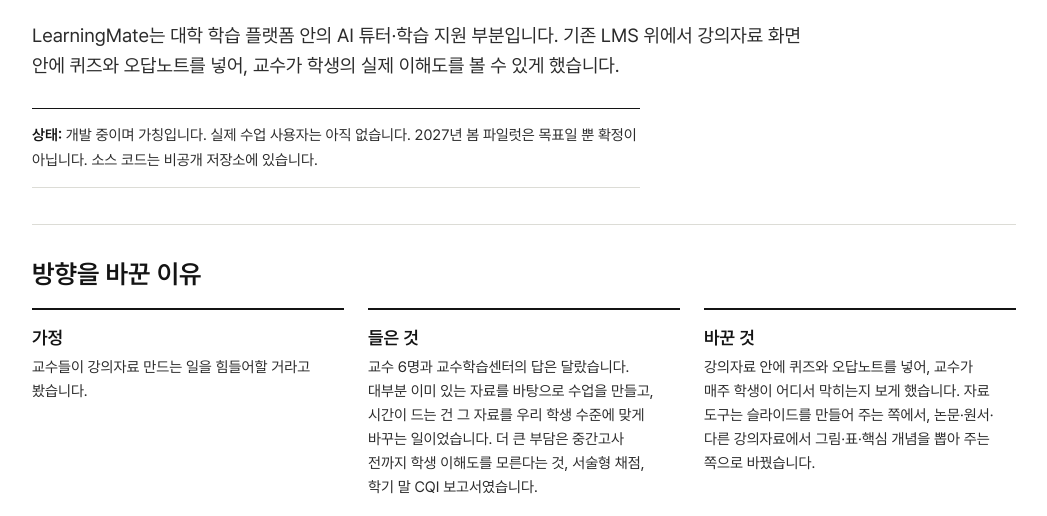
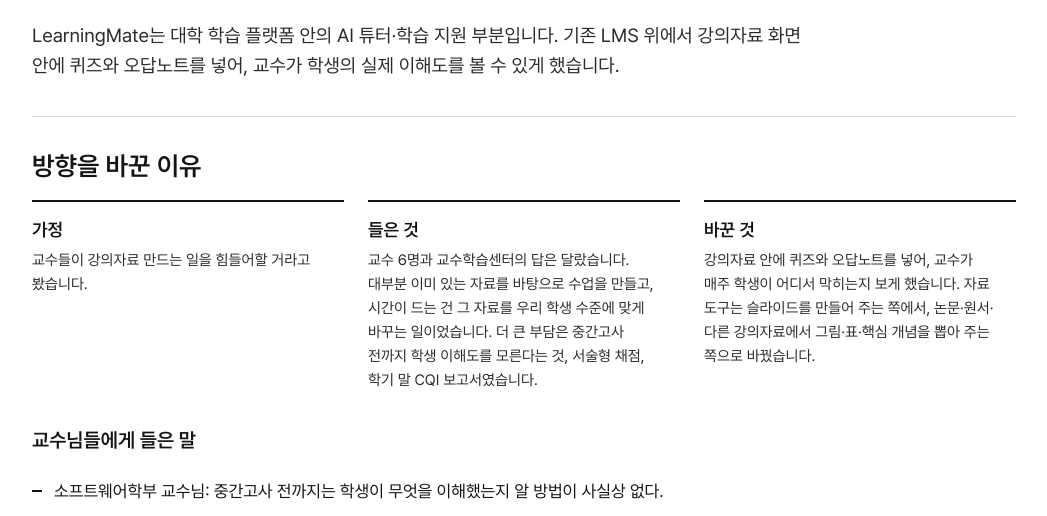
Before and after one commit to YG2001HG/YG2001HG.github.io, a plain HTML site: page ko/projects/socra.html in a window 1280 px wide. Shown: the part 251-767 px from the top of the page, without its empty margins (116-1163 px from the left). Drawn offline with nearby package versions, Linux system fonts and the light colour scheme.

Commit message:
content: remove status notice from LearningMate pages (EN, KO)

```diff
--- a/ko/projects/socra.html
+++ b/ko/projects/socra.html
@@ -27,7 +27,6 @@
 <h1 class="reveal">LearningMate</h1>
 <ul class="meta reveal"><li><b>역할:</b> PM (AI 코딩 에이전트로 직접 구현)</li><li><b>팀:</b> 4명</li><li><b>소속:</b> 국민대학교 (Global PBL, 어바인)</li><li><b>기간:</b> 2026.9 – 현재</li></ul>
 <p class="lead reveal">LearningMate는 대학 학습 플랫폼 안의 AI 튜터·학습 지원 부분입니다. 기존 LMS 위에서 강의자료 화면 안에 퀴즈와 오답노트를 넣어, 교수가 학생의 실제 이해도를 볼 수 있게 했습니다.</p>
-<div class="notice reveal"><b>상태:</b> 개발 중이며 가칭입니다. 실제 수업 사용자는 아직 없습니다. 2027년 봄 파일럿은 목표일 뿐 확정이 아닙니다. 소스 코드는 비공개 저장소에 있습니다.</div>
 </div>
 <div class="p-sec reveal"><h2>방향을 바꾼 이유</h2><ol class="steps"><li><h3>가정</h3><p>교수들이 강의자료 만드는 일을 힘들어할 거라고 봤습니다.</p></li><li><h3>들은 것</h3><p>교수 6명과 교수학습센터의 답은 달랐습니다. 대부분 이미 있는 자료를 바탕으로 수업을 만들고, 시간이 드는 건 그 자료를 우리 학생 수준에 맞게 바꾸는 일이었습니다. 더 큰 부담은 중간고사 전까지 학생 이해도를 모른다는 것, 서술형 채점, 학기 말 CQI 보고서였습니다.</p></li><li><h3>바꾼 것</h3><p>강의자료 안에 퀴즈와 오답노트를 넣어, 교수가 매주 학생이 어디서 막히는지 보게 했습니다. 자료 도구는 슬라이드를 만들어 주는 쪽에서, 논문·원서·다른 강의자료에서 그림·표·핵심 개념을 뽑아 주는 쪽으로 바꿨습니다.</p></li></ol>
 <h3 style="margin-top:var(--space-5)">교수님들에게 들은 말</h3>
```
Also changed, not shown: projects/socra.html (+0 -1 lines).
